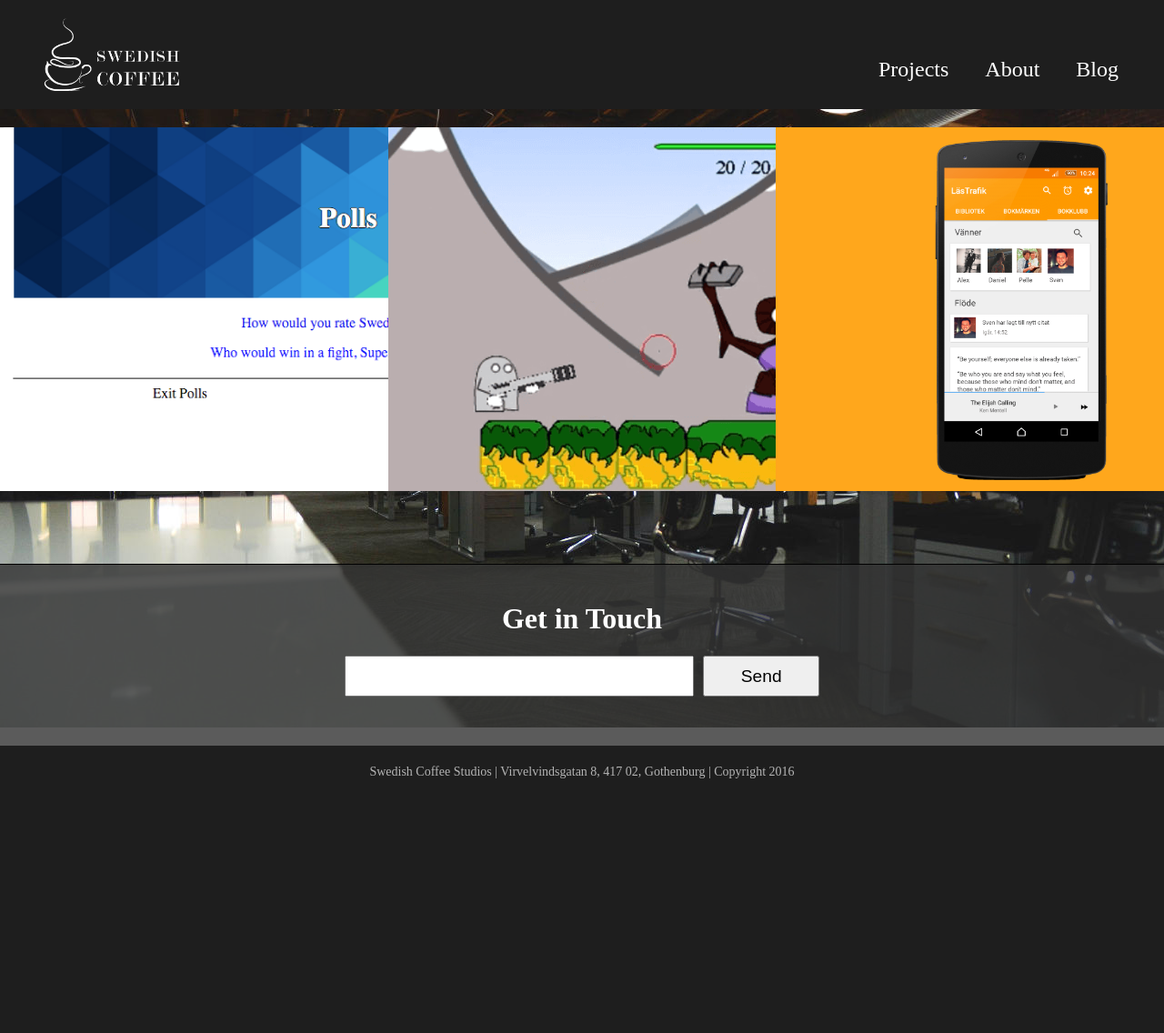
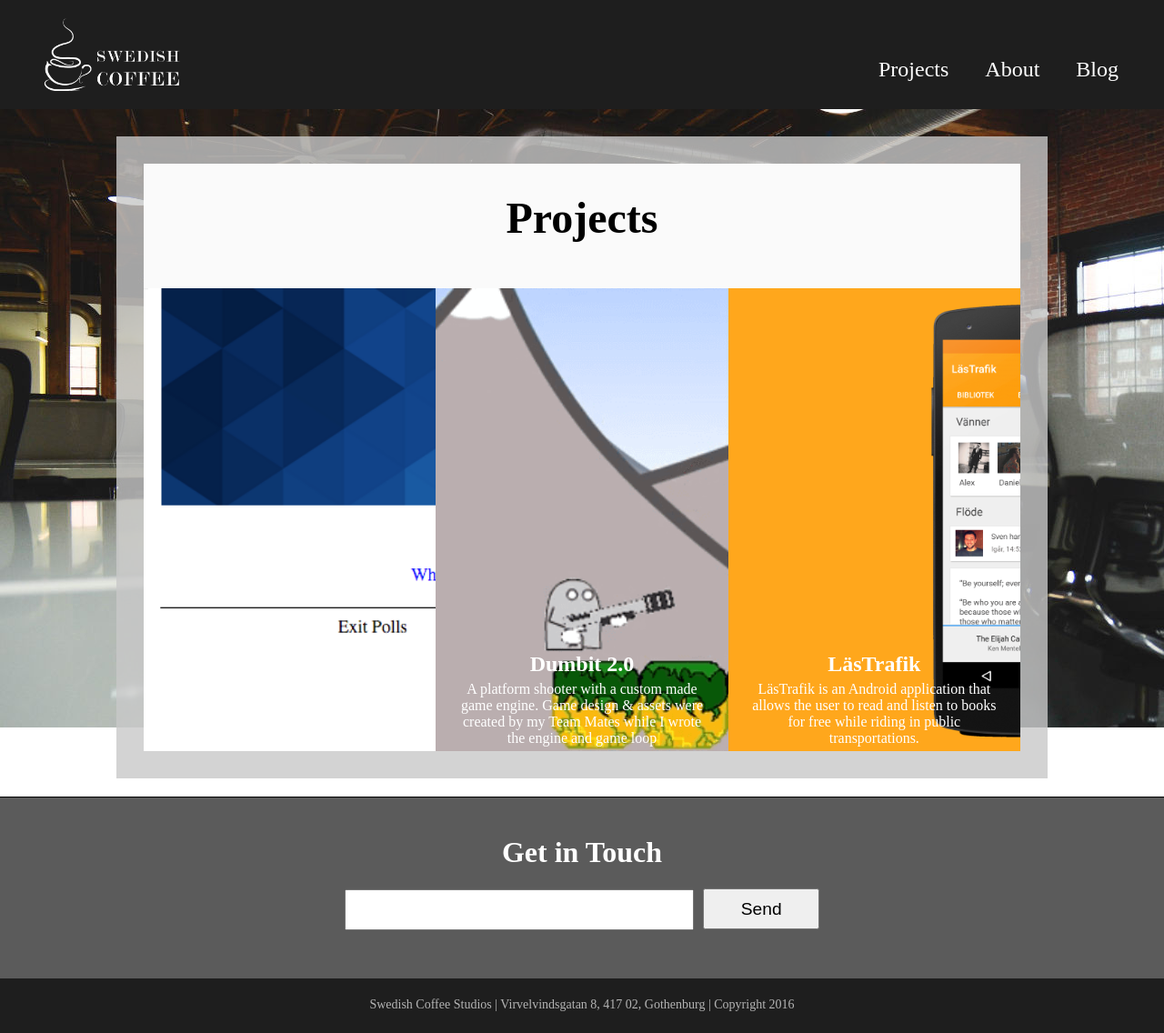
Before and after one commit to AlexanderSopov/SwedishCoffee, a Django app: page / in a window 1280 px wide. Shown: the whole page at 91% size. Before the commit the page ends 856 px from the top, so only its background shows below. Run offline with Django 3.2, Linux system fonts and the light colour scheme; data comes from the database, SQL or seed files in the repository; both versions use the stored data as it was after the commit.

Commit message:
design changes

```diff
--- a/website/static/website/style.css
+++ b/website/static/website/style.css
@@ -112,15 +112,24 @@ nav a{
     display: flex;
     flex-wrap: wrap;
 }
-
-.blogPlate{
-    margin-left:auto;
-    margin-right:auto;
-    margin-bottom:20px;
-    width:100%;
+.plate{
     background-color:rgba(200,200,200,0.8);
     display:flex;
     flex-wrap: wrap;
+    width:100%;
+    margin-left:auto;
+    margin-right:auto;
+    margin-top:10px;
+    margin-bottom:20px;
+}
+
+.blogPlate{
+    margin-bottom:20px;
+}
+
+
+.generalPlate{
+    padding:30px;
 }
 
 .blogEntry{
@@ -134,7 +143,9 @@ nav a{
     width:100%;
     background-color: white;
 }
-
+.single{
+    margin-bottom:0px;
+}
 .blogInfo{
     margin:30px;
     width:calc(100% - 60px);
@@ -150,12 +161,6 @@ nav a{
     width:100%;
 }
 .entry {
-    width:95%;
-    margin:auto;
-    margin-top:10px;
-    margin-bottom:20px;
-    border-radius: 5px;
-    box-shadow: 0 4px 8px 0 rgba(0, 0, 0, 0.2), 0 6px 20px 0 rgba(0, 0, 0, 0.19);
     background-color: rgb(250,250,250);
     display:flex;
     flex-wrap:wrap;
@@ -199,12 +204,12 @@ nav a{
 }
 
 
+
 .projectThumb{
     position:relative;
     top:0px;
     left:0px;
     width:100%;
-    height:400px;
     overflow:hidden;
 }
 
@@ -212,7 +217,6 @@ nav a{
     position: absolute;
     top: -80px;
     left: -150px;
-    height: calc(100% + 80px);
 }
 
 
@@ -300,12 +304,6 @@ nav a{
         background: url("images/office(768).jpg");
     }
 
-    .entry{
-        width:90%;
-    }
-
-
-
 }
 
 @media screen and (min-width: 769px){
@@ -316,10 +314,6 @@ nav a{
 
     #hamburger{
         display:none;
-    }
-
-    .entry {
-        width:80%;
     }
 
     nav{
@@ -385,7 +379,7 @@ nav a{
     }
 
 
-    .blogPlate{
+    .plate{
         width:75%;
     }
 
@@ -397,12 +391,8 @@ nav a{
         background: url("images/office(1440).jpg");
     }
 
-    .entry {
-        width:60%;
-    }
 
-
-    .blogPlate{
+    .plate{
         width:80%;
     }
 
@@ -440,8 +430,6 @@ nav a{
 @media screen and (min-width: 1921px){
     .container{
         width: 1920px;
-        border-left: 4px solid black;
-        border-right: 4px solid black;
     }
 }
 
--- a/website/templates/website/about.html
+++ b/website/templates/website/about.html
@@ -3,7 +3,8 @@
 
 
 {% block container %}
-	    	<div class="entry">
+        <div class="plate generalPlate">
+	    	<div class="blogEntryPiece single">
 	    		<div class="entryImg">
 	    			<img src="{% static entry.imgUrl %}">
 	    		</div>
@@ -16,6 +17,7 @@
 						{{ entry.body_text|safe}}
 				</div>
 	    	</div>
+        </div>
 	<!---
 	<h1>
 		{{ headline }}
--- a/website/templates/website/blog.html
+++ b/website/templates/website/blog.html
@@ -1,4 +1,3 @@
-
 {% extends "website/base.html" %}
 {% load staticfiles %}
 
@@ -20,7 +19,7 @@
     	</div>
     {% endfor %}
 -->
-    <div class="blogPlate">
+    <div class="blogPlate plate">
         <div class="blogEntry" >
         {% for entry in entries %}
             {% include "website/entryPiece.html" %}
--- a/website/templates/website/blogEntry.html
+++ b/website/templates/website/blogEntry.html
@@ -3,7 +3,7 @@
 
 
 {% block container %}
-	<div class="blogPlate">
+	<div class="blogPlate plate">
 		<div class="blogEntry">
 
             {% include "website/entryPiece.html" %}
--- a/website/templates/website/index.html
+++ b/website/templates/website/index.html
@@ -4,6 +4,11 @@
 
 
 {% block container %}
+	<div class="plate generalPlate">
+		<div class="entry">
+			<div style="width:100%;">
+				<h1 style="text-align: center; font-size: 3em;">Projects</h1><br>
+			</div>
 		    {% for project in projects %}
 			    	<div class="projectThumb" onclick="window.location='/projects/{{ project.page.id }}/';">
 			    		<img src="{% static project.imgUrl %}">
@@ -17,4 +22,6 @@
 						</div>
 			    	</div>
 		    {% endfor %}
+		</div>
+	</div>
 {% endblock %}
--- a/website/templates/website/projectPage.html
+++ b/website/templates/website/projectPage.html
@@ -4,8 +4,9 @@
 
 
 {% block container %}
+	<div class="plate generalPlate">
 	    {% for entry in entries %}
-	    	<div class="entry">
+		    	<div class="blogEntryPiece">
 
 		    		<div class="entryImg">
 		    			<img src="{% static entry.imgUrl %}">
@@ -22,4 +23,5 @@
 
 		    	</div>
 	    {% endfor %}
+	</div>
 {% endblock %}
--- a/website/views.py
+++ b/website/views.py
@@ -8,7 +8,8 @@ from .forms import EmailForm
 
 # Base Context for static parts of the website.
 #In other words: parts of the site that don't vary
-baseContext = {"menu": get_list_or_404(MenuItem, ),
+def baseContext():
+	return {"menu": get_list_or_404(MenuItem, ),
 		"logoPath":"website/images/coffe_cup.png",
 		"form": EmailForm()}
 
@@ -28,46 +29,57 @@ def index(request):
 		"page": page,
 		"projects": projects
 	}
-	context.update(baseContext)
+	context.update(baseContext())
 
 	return render(request, "website/index.html", context)
 
 
 def projects(request):
 	projects = get_list_or_404(Projects)
-	return render(request, "website/index.html", {**{
+	context = {
 		"page": {"title":"Projects"},
 		"projects": projects
-	}, **baseContext} )
+	}
+	context.update(baseContext())
+	return render(request, "website/index.html", context)
 
 
 
 def about(request):
 	aboutPage = get_object_or_404(Page, title="About")
 	entry = get_object_or_404(Entry, page=aboutPage.id)
-	return render(request, "website/about.html", {**{
+	context = {
 		"page": aboutPage,
 		"entry": entry
-	}, **baseContext} )
+	}
+	context.update(baseContext())
+	return render(request, "website/about.html", context)
 
 
 def blog(request):
 	blogPage = get_object_or_404(Page, title="Blog")
 	entries = get_list_or_404(Entry.objects.order_by(F('pub_date').desc()), page=blogPage.id ) # erase the first hashtag and the closing paranthese to filter for entries who are connected to the blog
-	return render(request, "website/blog.html", {**{
+	context = {
 		"entries": entries
-	}, **baseContext} )
+	}
+	context.update(baseContext())
+
+	return render(request, "website/blog.html", context)
 
 def blogEntry(request, pk):
 	entry = get_object_or_404(Entry, id=pk)
-	return render(request, "website/blogEntry.html", {**{
+	context={
 			"entry":entry
-		}, **baseContext})
+		}
+	context.update(baseContext())
+	return render(request, "website/blogEntry.html", context)
 
 def projectPage(request, pk):
 	page = get_object_or_404(Page, pk=pk)
 	entries = get_list_or_404(Entry, page=pk)
-	return render(request, "website/projectPage.html", {**{
+	context={
 		"entries":entries,
 		"page":page
-		},**baseContext})
+		}
+	context.update(baseContext())
+	return render(request, "website/projectPage.html", context)
```
Also changed, not shown: website/management/commands/createsu.py (added, +9 -0 lines), db.sqlite3, website/management/commands/__init__.py (added). Lines whose indentation alone changed are shown as unchanged.
